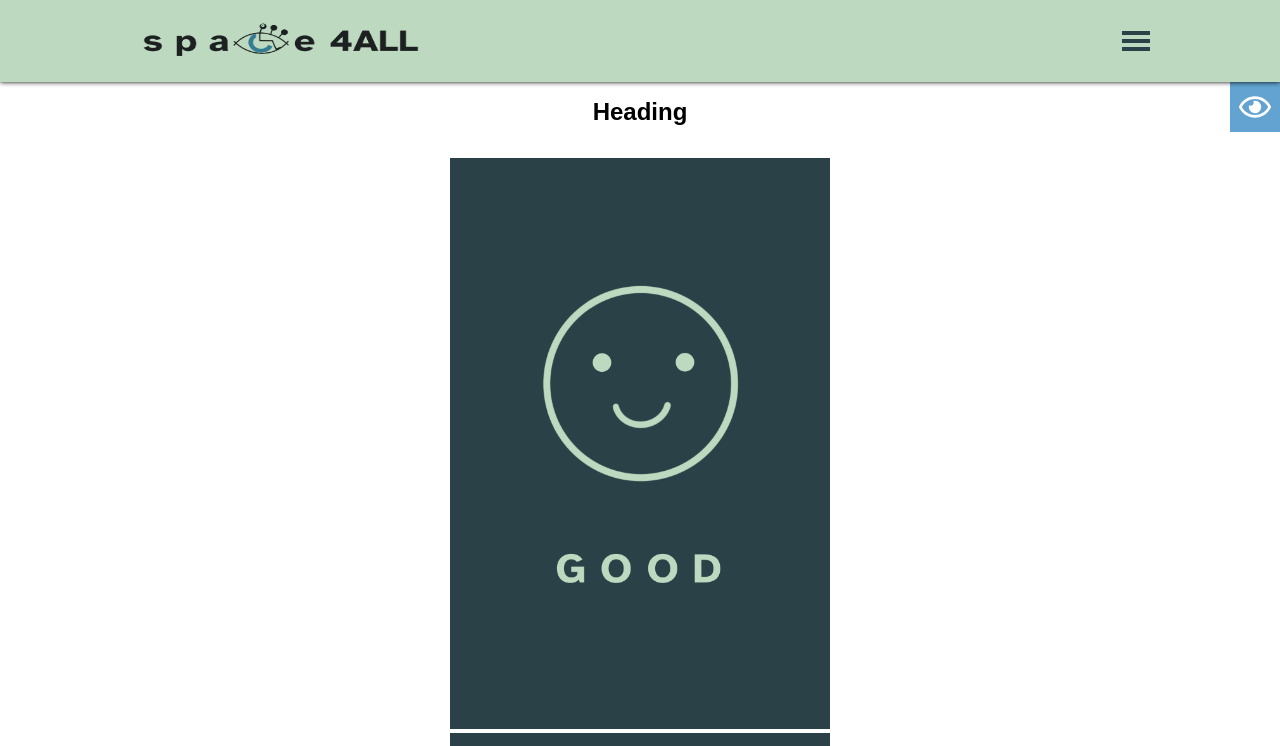
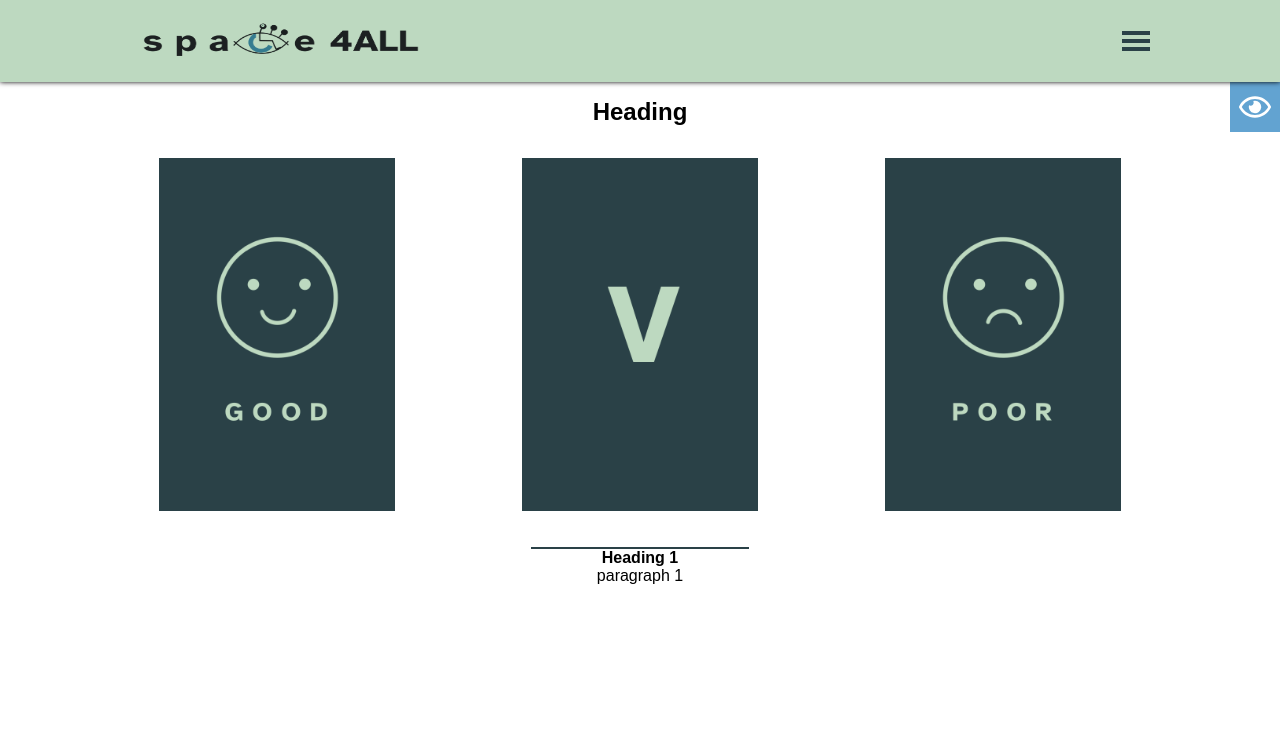
Before and after one commit to aidant842/Trust-in-SODA-Hackathon, a React (Create React App) app in the folder space4all/: page /images in a window 1280 px wide. Shown: the top 746 px of the page. Built offline with nearby package versions, Linux system fonts and the light colour scheme.

Commit message:
removed uneeded media queries from nav component, added breakpoint prop to splitcontainer

```diff
--- a/space4all/src/components/UI/SplitContainer.js
+++ b/space4all/src/components/UI/SplitContainer.js
@@ -3,13 +3,18 @@ import React from "react";
 //Styled Components
 import styled from "styled-components";
 
-const SplitContainer = ({ children, className }) => {
-    return <StyledHalfWidth className={className}>{children}</StyledHalfWidth>;
+const SplitContainer = ({ className, breakpoint, children }) => {
+    return (
+        <StyledHalfWidth className={className} breakpoint={breakpoint}>
+            {children}
+        </StyledHalfWidth>
+    );
 };
 const StyledHalfWidth = styled.div`
     display: flex;
     margin: 2rem 0 2rem 0;
-    @media (max-width: 1300px) {
+    @media (max-width: ${(props) =>
+            props.breakpoint ? props.breakpoint : "1300px"}) {
         display: block;
     }
 `;
--- a/space4all/src/pages/Page2.js
+++ b/space4all/src/pages/Page2.js
@@ -15,7 +15,6 @@ import logo from "../static/images/logo.png";
 import poor from "../static/images/poor.png";
 import good from "../static/images/good.png";
 import narrowVs from "../static/images/narrowVs.png";
-import wideVs from "../static/images/wideVs.png";
 
 //Custom Hooks
 import useWindowDimensions from "../Hooks/useWindowDimenstions";
@@ -26,24 +25,24 @@ const Page2 = () => {
     return (
         <>
             <h2>Heading</h2>
-            <SplitContainer>
+            <SplitContainer breakpoint="576px">
                 <Image
                     imageSrc={good}
                     altText="Logo"
                     height="auto"
-                    width={width >= 1300 ? "65%" : "35%"}
+                    width={width >= 576 ? "65%" : "35%"}
                 />
                 <Image
                     imageSrc={narrowVs}
                     altText="Logo"
                     height="auto"
-                    width={width >= 1300 ? "65%" : "35%"}
+                    width={width >= 576 ? "65%" : "35%"}
                 />
                 <Image
                     imageSrc={poor}
                     altText="Logo"
                     height="auto"
-                    width={width >= 1300 ? "65%" : "35%"}
+                    width={width >= 576 ? "65%" : "35%"}
                 />
             </SplitContainer>
             <HR />
```
Also changed, not shown: space4all/src/components/Navbar/Nav.js (+6 -5 lines).
